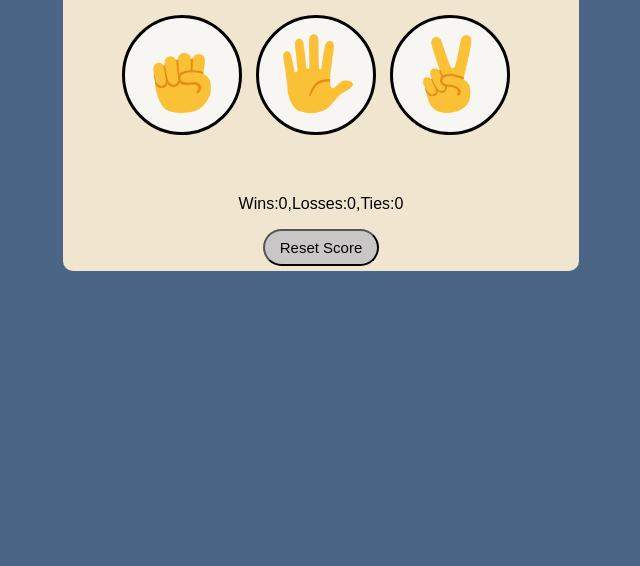
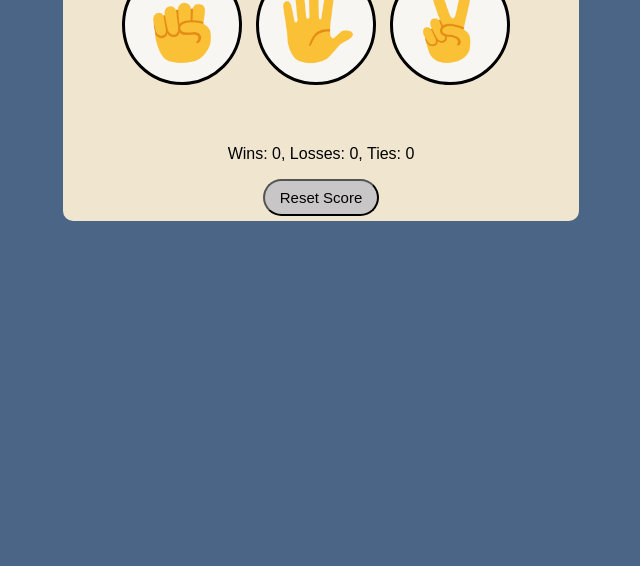
Before and after one commit to sagrawal16/DiceGame, a plain HTML site: page index.html in a window 1280 px wide. Shown: the part 234-800 px from the top of the page, without its empty margins (319-959 px from the left). Drawn offline with Linux system fonts and the light colour scheme.

Commit message:
Add files via upload

```diff
--- a/rps.css
+++ b/rps.css
@@ -5,7 +5,7 @@ body {
   }
 
 .main {
-  margin-top: 150px;
+  margin-top: 100px;
   border-radius: 10px;
   background-color: #F0E5CF;
   padding: 5px;
--- a/rps.js
+++ b/rps.js
@@ -89,7 +89,7 @@ Computer`
 function updateScoreElement(){
 
 document.querySelector('.js-score' )
-.innerHTML=`Wins:${score.wins},Losses:${score.ties},Ties:${score.losses}`;
+.innerHTML=`Wins: ${score.wins}, Losses: ${score.losses}, Ties: ${score.ties}`;
 }
 
 function pickComputerMove()
```
